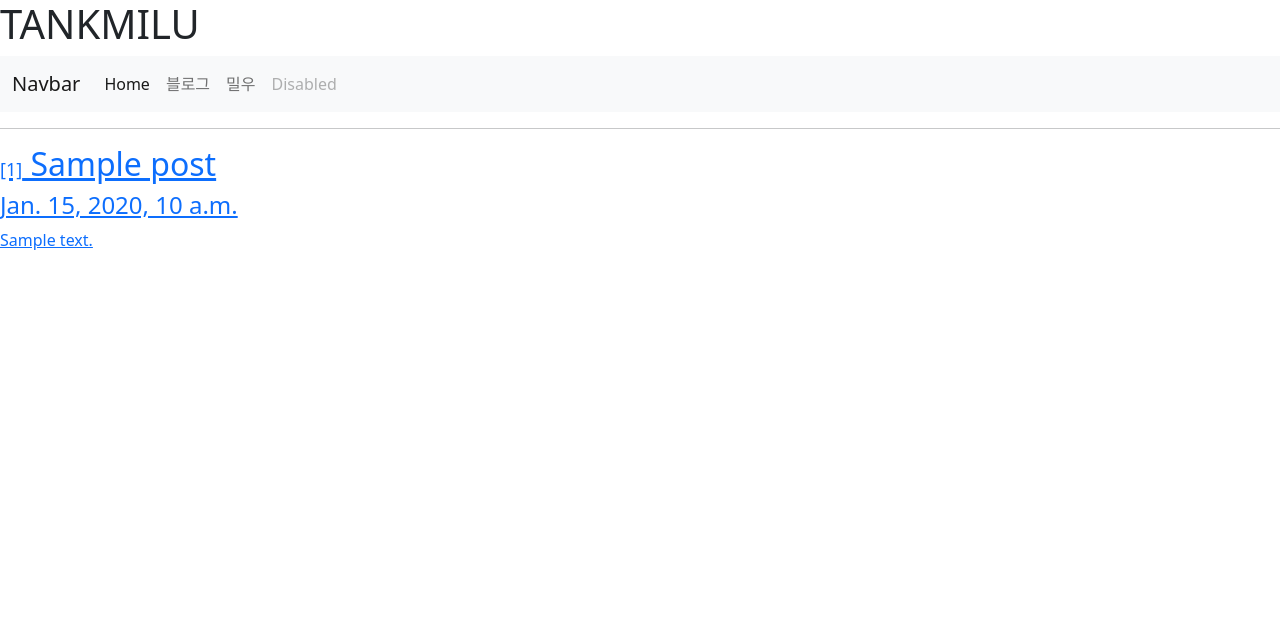
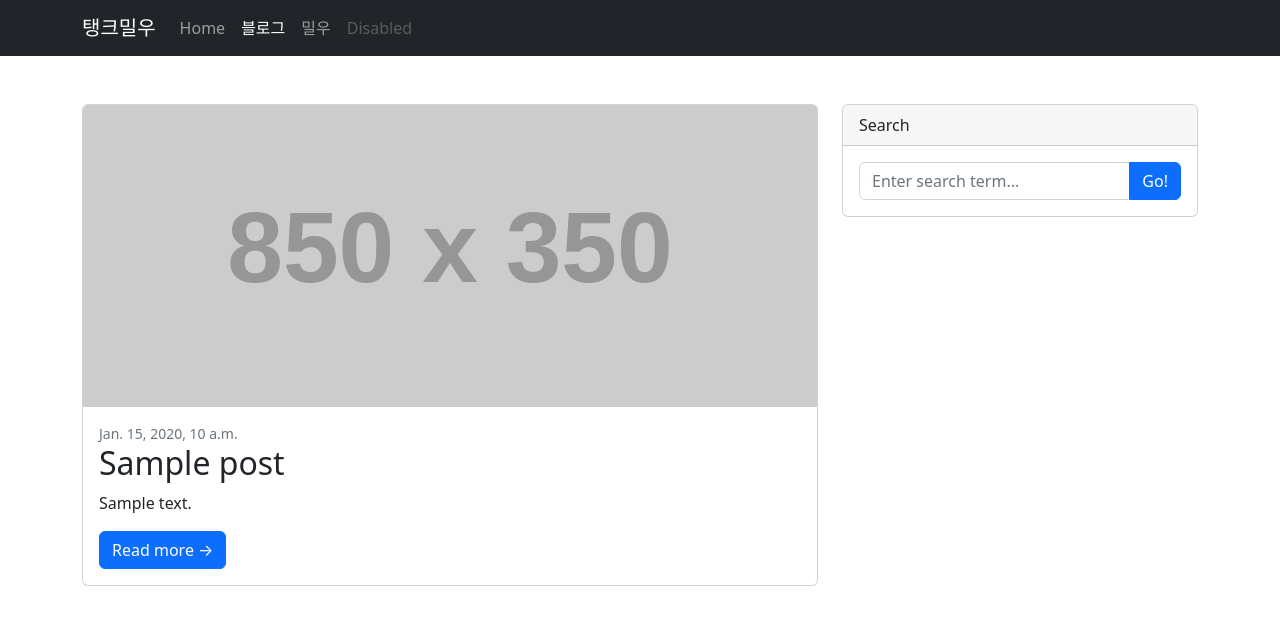
Before and after one commit to ggbadza/Django_blog, a Django app: page /blog/ in a window 1280 px wide. Shown: the top 625 px of the page. Run offline with Django 4.2, Linux system fonts and the light colour scheme; tables that the repository leaves empty hold one stand-in row (values such as "Sample post"); grey boxes labelled with a size stand in for pictures from a placeholder-image service; some libraries are stand-ins or nearby versions.

Commit message:
부트스트랩 + 장고 적용

```diff
--- a/blog/templates/blog/post_list.html
+++ b/blog/templates/blog/post_list.html
@@ -7,21 +7,21 @@
     <link rel="stylesheet" href="{% static 'css/bootstrap.min.css' %}" media="screen">
 </head>
 <body>
-    <h1>TANKMILU</h1>
 
-    <nav class="navbar navbar-expand-lg bg-light">
-        <div class="container-fluid">
-          <a class="navbar-brand" href="#">Navbar</a>
+
+  <nav class="navbar navbar-expand-lg  navbar-dark bg-dark">
+    <div class="container">
+      <a class="navbar-brand" href="#">탱크밀우</a>
       <button class="navbar-toggler" type="button" data-bs-toggle="collapse" data-bs-target="#navbarNav" aria-controls="navbarNav" aria-expanded="false" aria-label="Toggle navigation">
         <span class="navbar-toggler-icon"></span>
       </button>
       <div class="collapse navbar-collapse" id="navbarNav">
         <ul class="navbar-nav">
           <li class="nav-item">
-                <a class="nav-link active" aria-current="page" href="/">Home</a>
+            <a class="nav-link" href="/">Home</a>
           </li>
           <li class="nav-item">
-                <a class="nav-link" href="/blog">블로그</a>
+            <a class="nav-link active" aria-current="page"  href="/blog">블로그</a>
           </li>
           <li class="nav-item">
             <a class="nav-link" href="/about_me">밀우</a>
@@ -33,16 +33,58 @@
       </div>
     </div>
   </nav>
+    <div class="container my-5">
+        <div class="row">
+            <!-- Blog entries-->
+            <div class="col-lg-8">
+                <!-- Featured blog post-->
 
                 {% for po in object_list %}
-    <hr/>
-    <a href="{{ po.get_detail_url }}">
-    <h2><font size="4em">[{{ po.pk }}]</font>  {{ po.title }}</h2>
-    <h4>{{ po.created_at }}</h4>
-    <p>{{ po.content }}</p>
-    </a>
+                  {% if forloop.first %}
+                  <div class="card mb-4">
+                    <a href="#!"><img class="card-img-top" src="https://dummyimage.com/850x350/dee2e6/6c757d.jpg" alt="..." /></a>
+                    <div class="card-body">
+                        <div class="small text-muted">{{ po.created_at }}</div>
+                        <h2 class="card-title">{{ po.title }}</h2>
+                        <p class="card-text">{{ po.content }}</p>
+                        <a class="btn btn-primary" href="{{ po.get_detail_url }}">Read more →</a>
+                    </div>
+                  </div>
+                  <div class="row">
+                    {% elif forloop.counter <= 5 %}
+
+                      <div class="col-lg-6">
+                          <!-- Blog post-->
+                          <div class="card mb-4">
+                              <a href="#!"><img class="card-img-top" src="https://dummyimage.com/700x350/dee2e6/6c757d.jpg" alt="..." /></a>
+                              <div class="card-body">
+                                  <div class="small text-muted">{{ po.created_at }}</div>
+                                  <h2 class="card-title h4">{{ po.title }}</h2>
+                                  <p class="card-text">{{ po.content }}</p>
+                                  <a class="btn btn-primary" href="{{ po.get_detail_url }}">Read more →</a>
+                              </div>
+                          </div>
+                     </div>
+                  {% endif %}
                 {% endfor %}
+                  </div>
+            </div>
+            <div class="col-lg-4">
+                <!-- Search widget-->
+                <div class="card mb-4">
+                    <div class="card-header">Search</div>
+                    <div class="card-body">
+                        <div class="input-group">
+                            <input class="form-control" type="text" placeholder="Enter search term..." aria-label="Enter search term..." aria-describedby="button-search" />
+                            <button class="btn btn-primary" id="button-search" type="button">Go!</button>
+                        </div>
+                    </div>
+                </div>
+            </div>
+    </div>
 
+    <script src="https://cdn.jsdelivr.net/npm/@popperjs/core@2.11.5/dist/umd/popper.min.js" integrity="sha384-Xe+8cL9oJa6tN/veChSP7q+mnSPaj5Bcu9mPX5F5xIGE0DVittaqT5lorf0EI7Vk" crossorigin="anonymous"></script>
+    <script src="https://cdn.jsdelivr.net/npm/bootstrap@5.2.0/dist/js/bootstrap.min.js" integrity="sha384-ODmDIVzN+pFdexxHEHFBQH3/9/vQ9uori45z4JjnFsRydbmQbmL5t1tQ0culUzyK" crossorigin="anonymous"></script>
 
 </body>
 </html>
```
Also changed, not shown: single_pages/templates/single_pages/about_me.html (+7 -6 lines), single_pages/templates/single_pages/landing.html (+17 -4 lines). Lines whose indentation alone changed are shown as unchanged.
